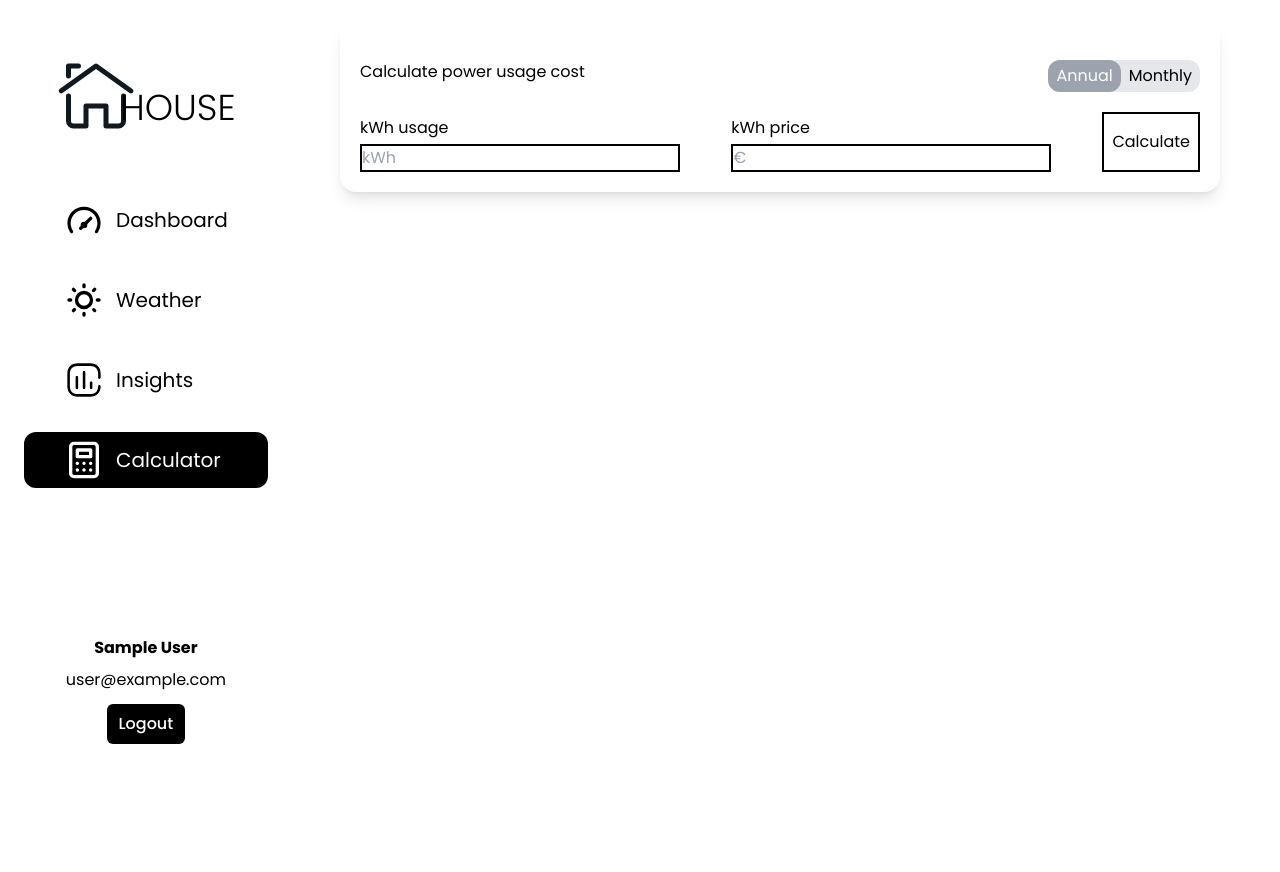
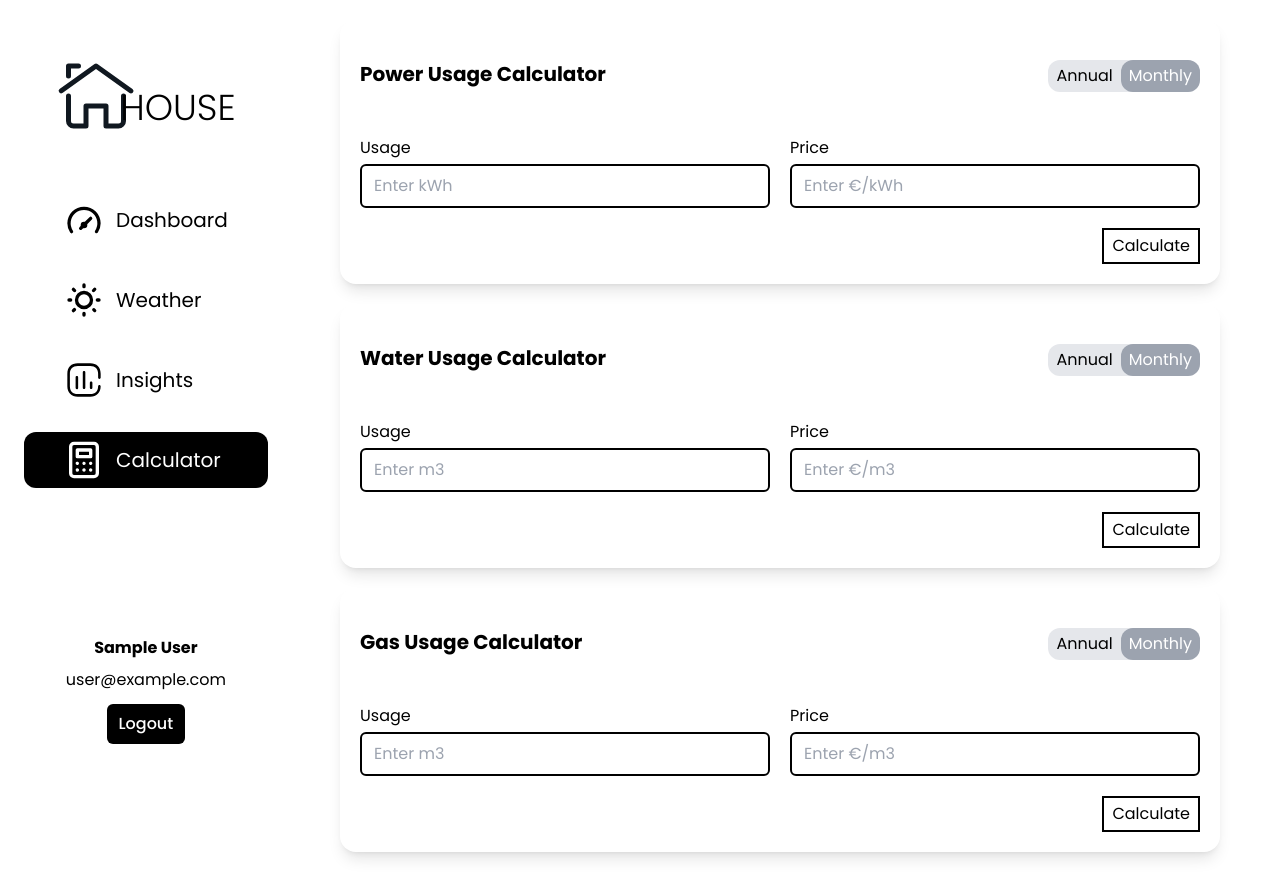
Before and after one commit to Joeri5/DuurzaamHuis, a Next.js app: page /calculator in a window 1280 px wide. Before the commit the page ends 800 px from the top, so only its background shows below. Built offline with nearby package versions, Linux system fonts and the light colour scheme; no server answers; sample sign-in values are in the browser's storage.

Commit message:
finished calculator

```diff
--- /dev/null
+++ b/components/Calculator.tsx
@@ -0,0 +1,110 @@
+import { useRef, useState } from "react";
+
+type CalculatorType = "annually" | "monthly";
+type Props = {
+  defaultType: CalculatorType;
+  title: string;
+  unitOne: string;
+  unitTwo: string;
+  placeholderOne: string;
+  placeholderTwo: string;
+  buttonLabel: string;
+  outputTemplate: string;
+};
+
+const Calculator = (props: Props) => {
+  const [calculatorType, setCalculatorType] = useState<CalculatorType>(
+    props.defaultType
+  );
+  const [output, setOutput] = useState<string | null>(null);
+
+  const inputOneRef = useRef<HTMLInputElement>(null);
+  const inputTwoRef = useRef<HTMLInputElement>(null);
+
+  function calculate() {
+    const { value: inputOne } = inputOneRef.current!;
+    const { value: inputTwo } = inputTwoRef.current!;
+
+    if (inputOne && inputTwo) {
+      const result =
+        calculatorType === "annually"
+          ? parseFloat(inputOne) * parseFloat(inputTwo) * 12
+          : parseFloat(inputOne) * parseFloat(inputTwo);
+
+      setOutput(
+        props.outputTemplate
+          .replace("{0}", inputOne)
+          .replace("{1}", result.toFixed(2))
+          .replace("{2}", calculatorType.toLowerCase())
+      );
+    }
+  }
+
+  return (
+    <div className="p-5 shadow-lg rounded-2xl flex flex-col gap-y-5">
+      <div className="flex my-5 justify-between">
+        <h2 className="font-semibold text-xl">{props.title}</h2>
+        <div className="flex bg-gray-200 rounded-xl">
+          <button
+            onClick={() => setCalculatorType("annually")}
+            className={`px-2 py-1 rounded-xl${
+              calculatorType === "annually" && " bg-gray-400 text-white"
+            }`}
+          >
+            Annual
+          </button>
+          <button
+            onClick={() => setCalculatorType("monthly")}
+            className={`px-2 py-1 rounded-xl${
+              calculatorType === "monthly" && " bg-gray-400 text-white"
+            }`}
+          >
+            Monthly
+          </button>
+        </div>
+      </div>
+
+      {output && (
+        <span className="bg-green-300 px-5 py-3 rounded-md shadow-sm flex gap-x-3 justify-between transition duration-200 ease-in">
+          {output}
+          <button onClick={() => setOutput(null)}>✕</button>
+        </span>
+      )}
+
+      <div className="grid gap-5 grid-cols-1 lg:grid-cols-2">
+        <div className="flex flex-col">
+          <label htmlFor={props.unitOne} className="my-1">
+            {props.unitOne}
+          </label>
+          <input
+            ref={inputOneRef}
+            id={props.unitOne}
+            type="number"
+            placeholder={props.placeholderOne}
+            className="border-2 border-black focus:outline-none focus:shadow-lg transition duration-300 px-3 py-2 rounded-md"
+          />
+        </div>
+        <div className="flex flex-col">
+          <label htmlFor={props.unitTwo} className="my-1">
+            {props.unitTwo}
+          </label>
+          <input
+            ref={inputTwoRef}
+            id={props.unitTwo}
+            type="number"
+            placeholder={props.placeholderTwo}
+            className="border-2 border-black focus:outline-none focus:shadow-lg transition duration-300 px-3 py-2 rounded-md"
+          />
+        </div>
+      </div>
+      <button
+        onClick={calculate}
+        className="ml-auto w-max border-2 border-black px-2 py-1 hover:bg-black hover:text-white transition duration-300"
+      >
+        {props.buttonLabel}
+      </button>
+    </div>
+  );
+};
+
+export default Calculator;
--- a/components/index.ts
+++ b/components/index.ts
@@ -3,5 +3,12 @@ import Card from "./Card";
 import PowerCard from "./PowerCard";
 import TemperatureInsideCard from "./TemperatureInsideCard";
 import TemperatureOutsideCard from "./TemperatureOutsideCard";
+import Calculator from "./Calculator";
 
-export { Card, PowerCard, TemperatureInsideCard, TemperatureOutsideCard };
+export {
+  Card,
+  PowerCard,
+  TemperatureInsideCard,
+  TemperatureOutsideCard,
+  Calculator,
+};
--- a/hooks/firebase/stats.ts
+++ b/hooks/firebase/stats.ts
@@ -1,9 +1,8 @@
 import { useEffect, useMemo, useState } from "react";
 
 import { firestore } from "../../lib/firebase";
-import { getDoc, doc, onSnapshot } from "firebase/firestore";
+import { doc, onSnapshot } from "firebase/firestore";
 import moment from "moment";
-import { blob } from "node:stream/consumers";
 
 interface Statistic {
   date: string;
--- a/pages/_app.tsx
+++ b/pages/_app.tsx
@@ -17,10 +17,12 @@ function MyApp({ Component, pageProps }: AppProps) {
     }
   }, [user, loading]);
 
+  console.log(router.pathname);
+
   return (
     <>
       {user ? <SideBar /> : null}
-      <div className="md:ml-80">
+      <div className={router.pathname !== "/login" ? "md:ml-80" : ""}>
         <Component {...pageProps} />
       </div>
     </>
--- a/pages/calculator.tsx
+++ b/pages/calculator.tsx
@@ -1,64 +1,46 @@
 import { NextPage } from "next";
 import React from "react";
+import { Calculator } from "../components";
 
 type Props = {};
 
 type CalculatorType = "annual" | "monthly";
 
-const Calculator: NextPage = (props: Props) => {
-  const [calculatorType, setCalculatorType] =
-    React.useState<CalculatorType>("annual");
-
+const CalculatorPage: NextPage = (props: Props) => {
   return (
     <div className="p-5 grid grid-cols-1 gap-5 mr-10">
-      <div className="p-5 shadow-lg rounded-2xl">
-        <div className="flex my-5 justify-between">
-          <h2 className="">Calculate power usage cost</h2>
-          <div className="flex bg-gray-200 rounded-xl">
-            <button
-              onClick={() => setCalculatorType("annual")}
-              className={`px-2 py-1 rounded-xl${
-                calculatorType === "annual" && " bg-gray-400 text-white"
-              }`}
-            >
-              Annual
-            </button>
-            <button
-              onClick={() => setCalculatorType("monthly")}
-              className={`px-2 py-1 rounded-xl${
-                calculatorType === "monthly" && " bg-gray-400 text-white"
-              }`}
-            >
-              Monthly
-            </button>
-          </div>
-        </div>
-        <div className="flex justify-between align-middle">
-          <div>
-            <p className="my-1">kWh usage</p>
-            <input
-              type="number"
-              placeholder="kWh"
-              className="border-2 border-black focus:outline-none"
-            />
-          </div>
-          <div>
-            <p className="my-1">kWh price</p>
-            <input
-              type="number"
-              placeholder="€"
-              className="border-2 border-black focus:outline-none"
-            />
-          </div>
-          <div className="flex justify-center align-middle">
-            <button className="border-2 border-black px-2 py-1">
-              Calculate
-            </button>
-          </div>
-        </div>
-      </div>
+      <Calculator
+        defaultType="monthly"
+        title="Power Usage Calculator"
+        unitOne="Usage"
+        unitTwo="Price"
+        placeholderOne="Enter kWh"
+        placeholderTwo="Enter €/kWh"
+        buttonLabel="Calculate"
+        outputTemplate="If you use {0} kWh of electricity, you will pay €{1} {2}."
+      />
+      <Calculator
+        defaultType="monthly"
+        title="Water Usage Calculator"
+        unitOne="Usage"
+        unitTwo="Price"
+        placeholderOne="Enter m3"
+        placeholderTwo="Enter €/m3"
+        buttonLabel="Calculate"
+        outputTemplate="If you use {0}m3L of water, you will pay €{1} {2}."
+      />
+      <Calculator
+        defaultType="monthly"
+        title="Gas Usage Calculator"
+        unitOne="Usage"
+        unitTwo="Price"
+        placeholderOne="Enter m3"
+        placeholderTwo="Enter €/m3"
+        buttonLabel="Calculate"
+        outputTemplate="If you use {0}m3L of water, you will pay €{1} {2}."
+      />
     </div>
   );
 };
 
-export default Calculator;
+export default CalculatorPage;
--- a/pages/weather.tsx
+++ b/pages/weather.tsx
@@ -128,7 +128,19 @@ const WeatherCard = ({ data }: { data: IWeatherDay }) => {
     );
   }
 
-  return <WeatherLayout item={data} />;
+  return (
+    <WeatherLayout item={data}>
+      <div className="mx-auto">
+        <Image
+          src={SunnyDay}
+          layout="fixed"
+          height={70}
+          width={140}
+          alt="Rain expected"
+        />
+      </div>
+    </WeatherLayout>
+  );
 };
 
 const Weather: NextPage = (props: Props) => {
```
